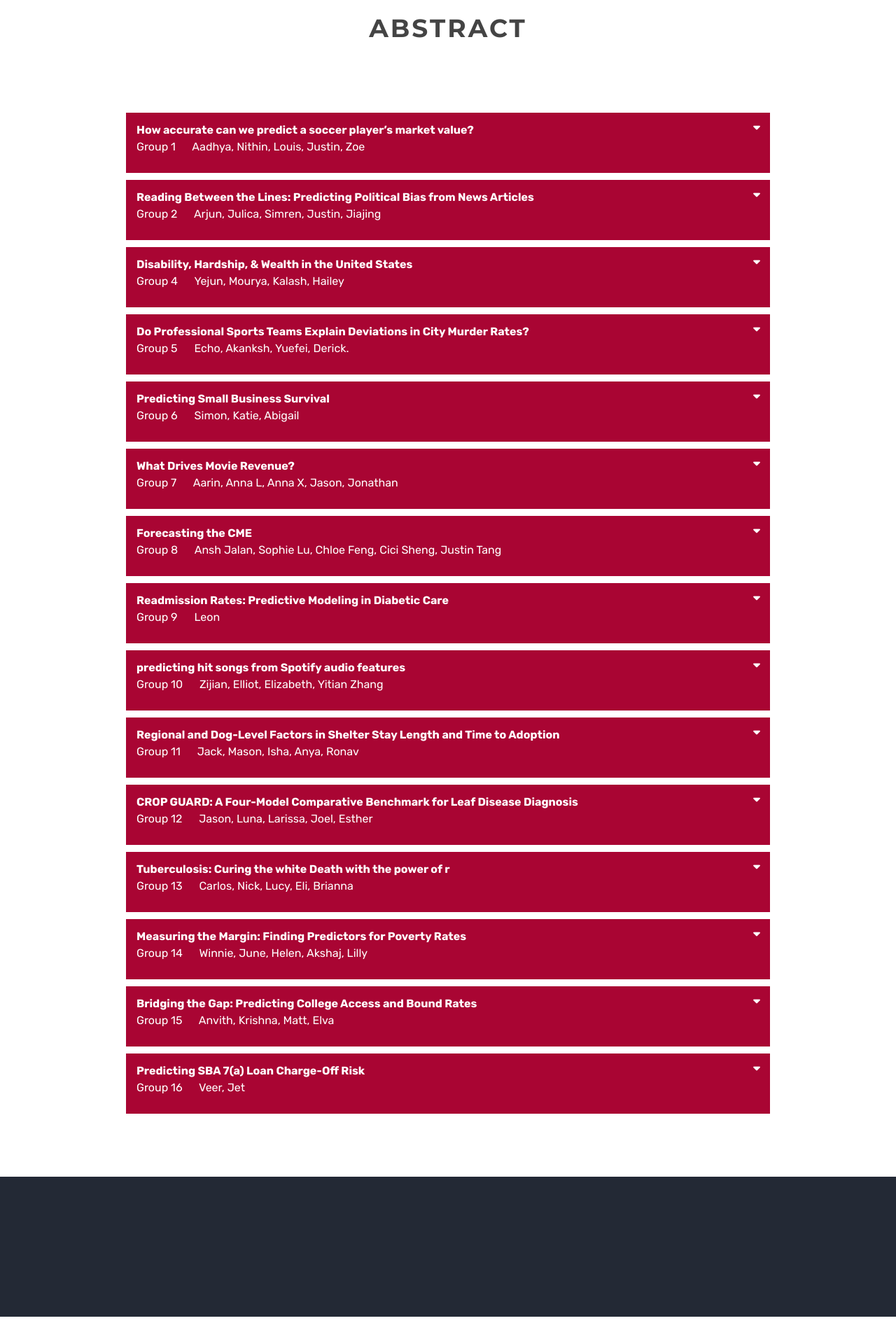
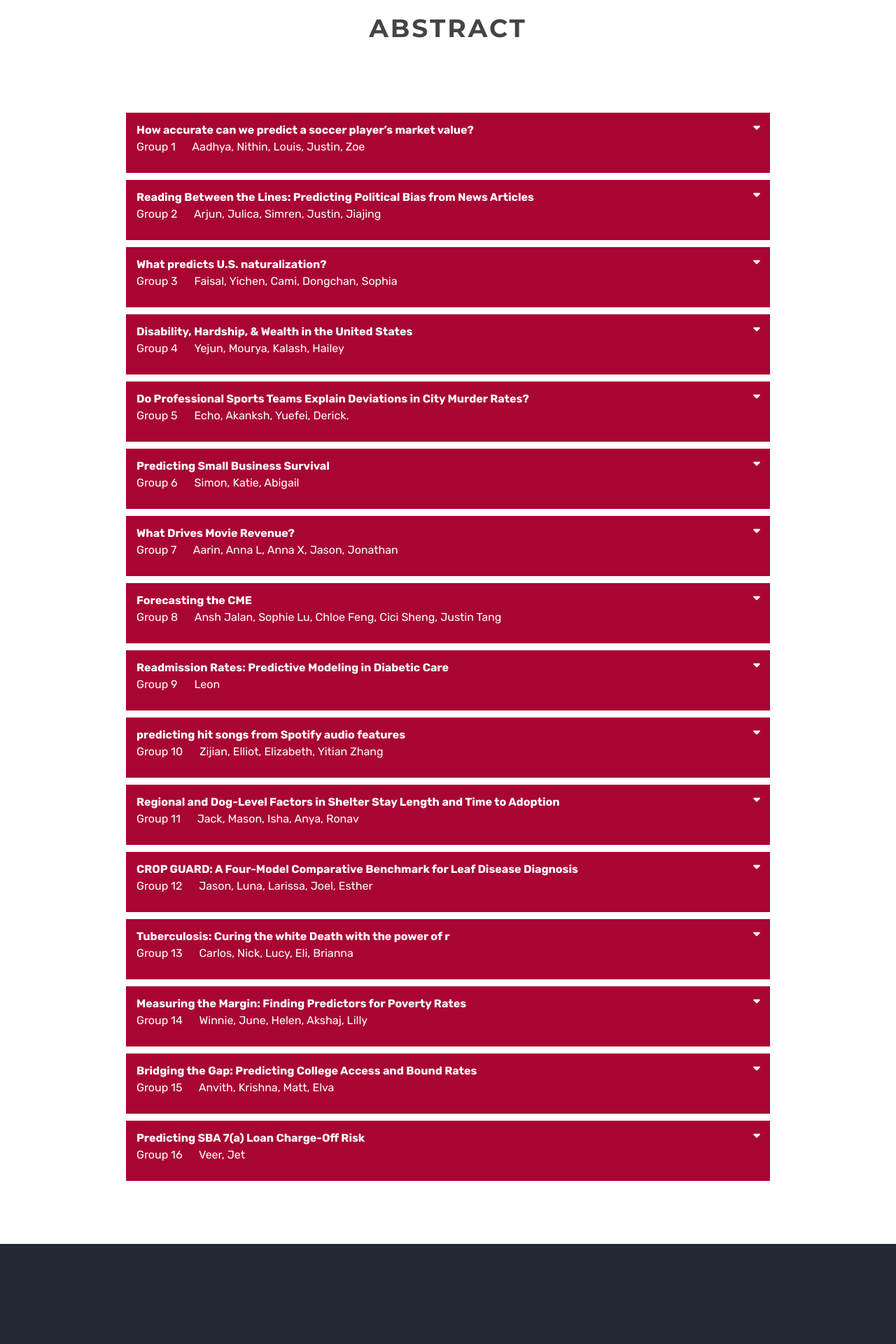
Before and after one commit to cccfran/modern-data-mining, a Jekyll site: the page built from dsl11.html, in a window 1280 px wide. Shown: the part 1996-3916 px from the top of the page at 70% size. Built offline with Jekyll 4.4.1, drawn with Linux system fonts in a browser that asks for light colours; some of the changed lines change nothing that is shown.

Commit message:
Add DSL11 group 3 speaker data

```diff
--- a/_data/speakers_dsl11.json
+++ b/_data/speakers_dsl11.json
@@ -132,5 +132,14 @@
   "Title": "What Drives Movie Revenue?",
   "slides": "group7.pdf",
   "Abstract": "Budget and audience engagement (vote count) are the strongest predictors of box office revenue, each showing large, statistically significant effects after controlling for all other factors in the model. The model explains two-thirds of worldwide revenue variation, with an R-squared of 0.664 across 2,949 films — a strong result for an observational study of this complexity. Economic conditions at release still matter. Higher unemployment in the release year is associated with meaningfully lower box office revenue, independent of budget or genre. Genre and production structure shape outcomes beyond spend alone. Horror and Comedy outperform the Action baseline, and US-produced films earn a premium even after controlling for budget and scale."
+ },
+ {
+  "Timestamp": "7/10/2026 10:39:03",
+  "Names": "Faisal, Yichen, Cami, Dongchan, Sophia",
+  "Group": 3,
+  "TF": "Donald Moratz",
+  "Title": "What predicts U.S. naturalization?",
+  "slides": "group3.pptx",
+  "Abstract": "We looked at factors across a data set of over 1.77 million people in the USA and narrowed it down to a subset in order to be able to predict the particular factors that have the most influence on whether or not immigrants get the US citizenship. We did this using various different models, and compared them, and each model gave us similar results on the most prominent factors-- allowing us to come to a final conclusion."
  }
 ]
```
